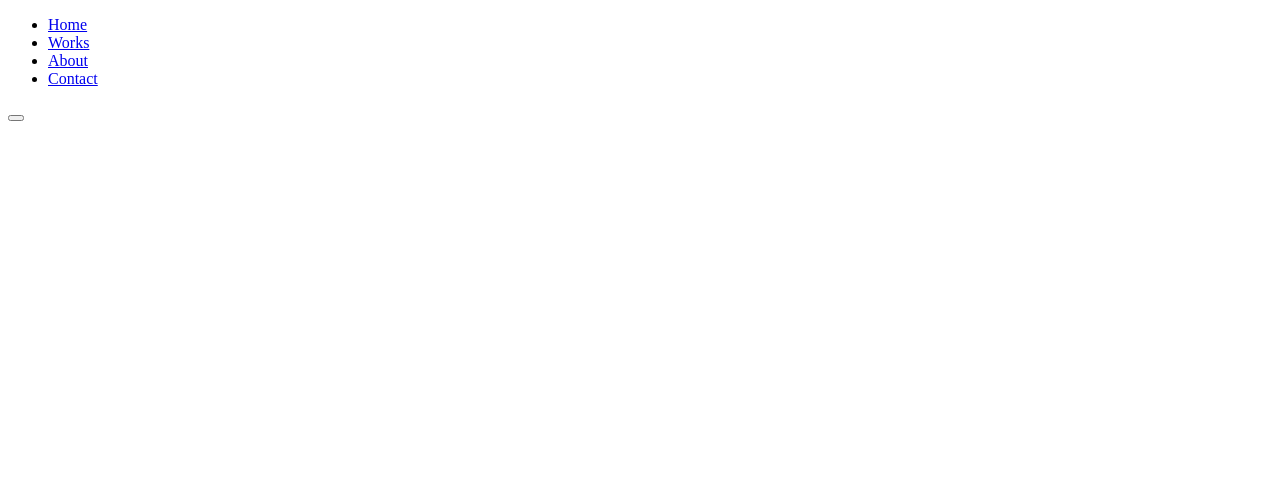
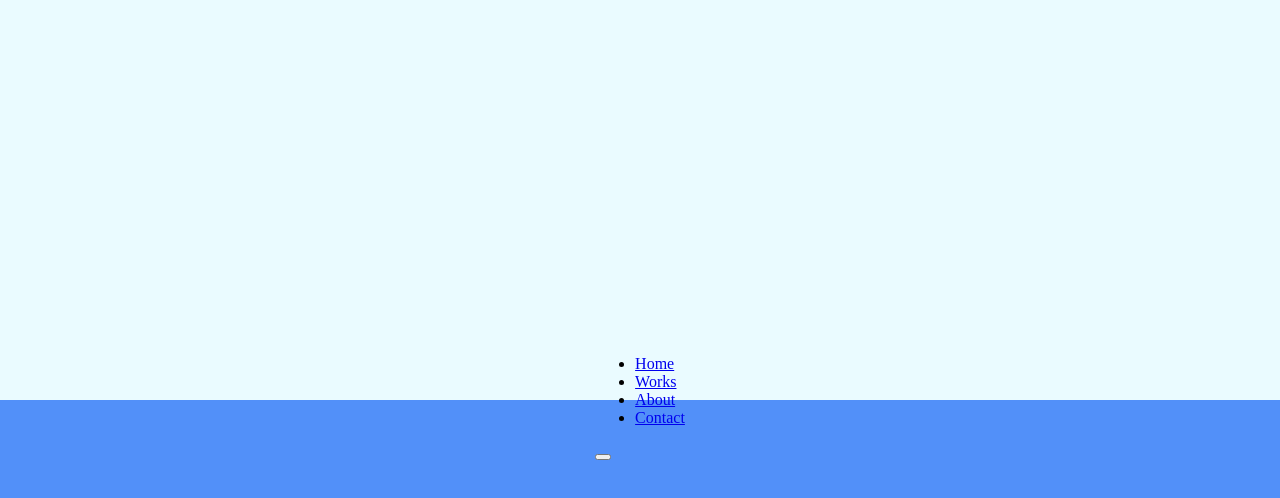
Before and after one commit to ZbigniewKulczynski1984/Animated_navigation, a plain HTML site: page index.html in a window 1280 px wide. Drawn offline with Linux system fonts and the light colour scheme; a web font is replaced by a local one.

Commit message:
body styled

```diff
--- a/css/style.css
+++ b/css/style.css
@@ -5,5 +5,12 @@
 }
 
 body {
-
+    background-color: #eafbff;
+    background-image: linear-gradient(to bottom, #eafbff 0%, #eafbff 50%, #5290f9 50%, #5290f9 100%);
+    font-family: 'Roboto' sans-serif;
+    display: flex;
+    align-items: center;
+    justify-content: center;
+    height: 100vh;
+    margin: 0;
 }
```
